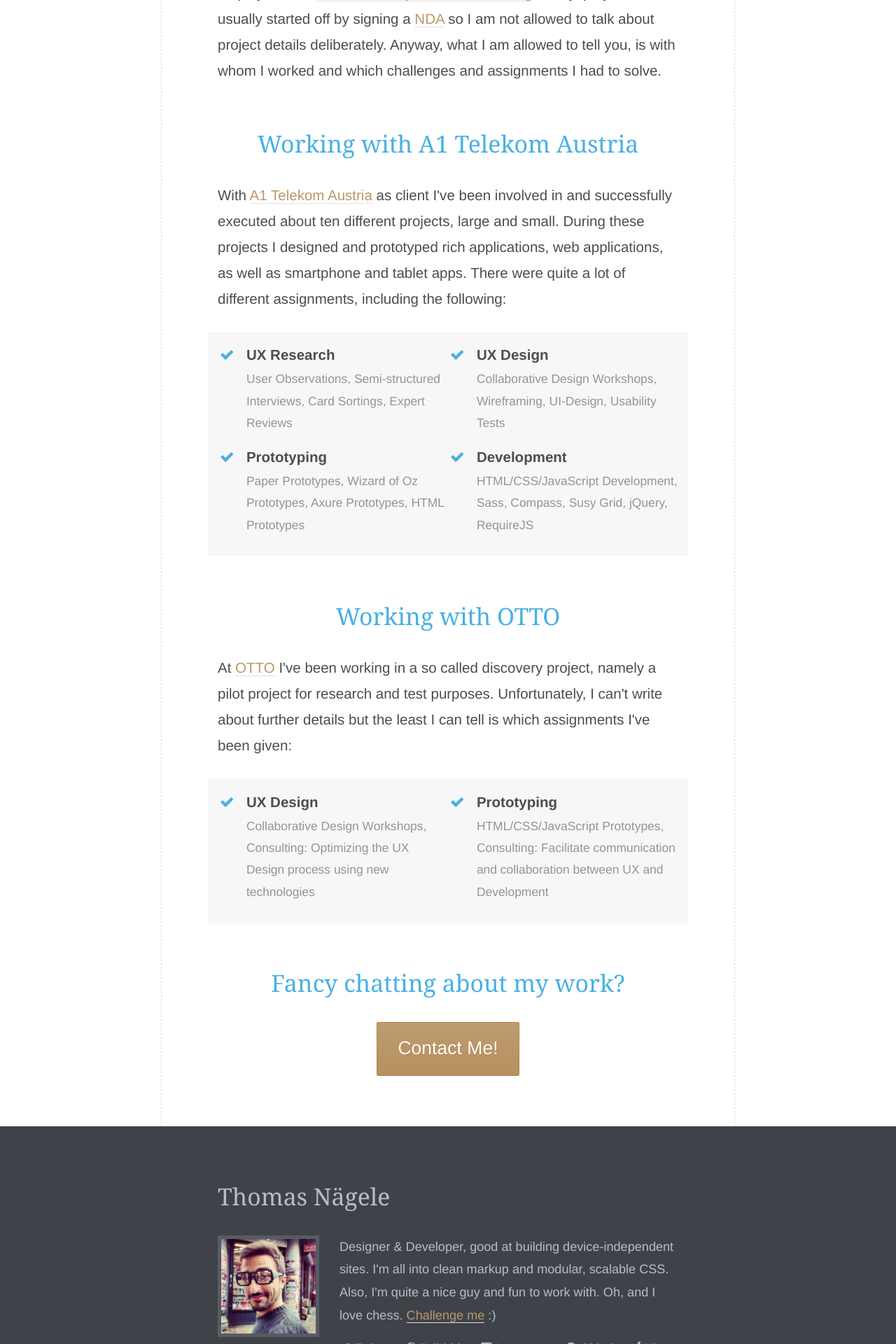
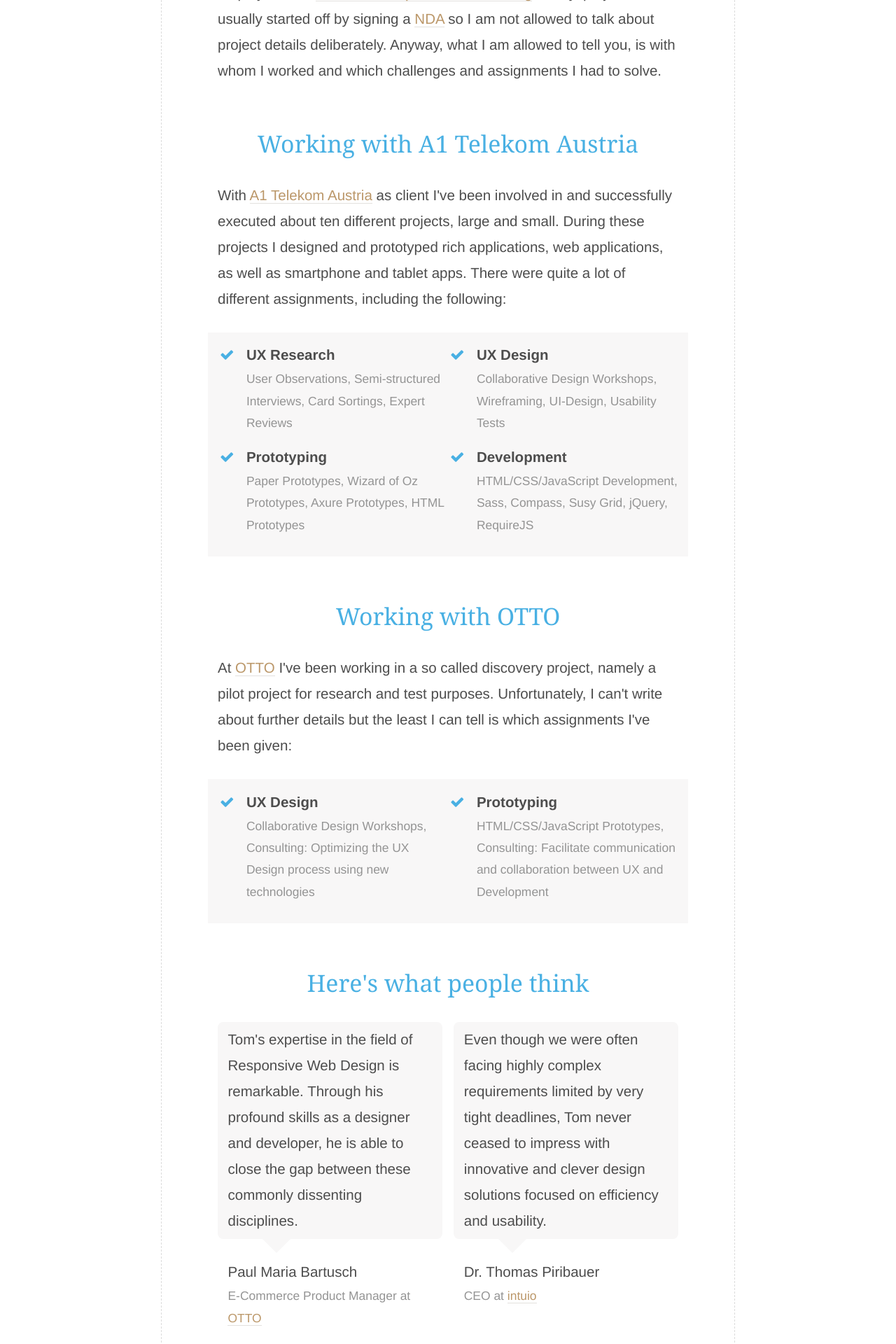
Before and after one commit to xonic/xonic.github.io, a Jekyll site: the page built from work/index.html, in a window 1280 px wide. Shown: the part 1613-3533 px from the top of the page at 70% size. Built offline with Jekyll 4.4.1, drawn with Linux system fonts in a browser that asks for light colours; Markdown is read by kramdown in place of the engine named in the settings; comment, search, counter and statistics services are not loaded.

Commit message:
- add testimonials to work page

```diff
--- a/_sass/base.scss
+++ b/_sass/base.scss
@@ -47,4 +47,5 @@
 	@import "imports/modules/clients";
 	@import "imports/modules/syntax-highlight";
 	@import "imports/modules/msg";
+	@import "imports/modules/testimonial";
 	@import "imports/modules/footer";
--- a/css/base.css
+++ b/css/base.css
@@ -456,12 +456,13 @@
 }
 
 /* line 25, ../_sass/imports/patterns/_clearfix.scss */
-.cf:before, .tiles:before, .nav-main:before, .slides:before, .clients:before, .about-me:before,
+.cf:before, .tiles:before, .nav-main:before, .slides:before, .clients:before, .l-testimonials:before, .about-me:before,
 .cf:after,
 .tiles:after,
 .nav-main:after,
 .slides:after,
 .clients:after,
+.l-testimonials:after,
 .about-me:after {
   content: " ";
   /* 1 */
@@ -470,12 +471,12 @@
 }
 
 /* line 30, ../_sass/imports/patterns/_clearfix.scss */
-.cf:after, .tiles:after, .nav-main:after, .slides:after, .clients:after, .about-me:after {
+.cf:after, .tiles:after, .nav-main:after, .slides:after, .clients:after, .l-testimonials:after, .about-me:after {
   clear: both;
 }
 
 /* line 34, ../_sass/imports/patterns/_clearfix.scss */
-.cf, .tiles, .nav-main, .slides, .clients, .about-me {
+.cf, .tiles, .nav-main, .slides, .clients, .l-testimonials, .about-me {
   *zoom: 1;
   /* 3 */
 }
@@ -2438,6 +2439,48 @@
   color: #822c17;
 }
 
+@media (min-width: 48em) {
+  /* line 16, ../_sass/imports/modules/_testimonial.scss */
+  .l-testimonial {
+    width: 48.7395%;
+    float: left;
+    margin-right: 2.52101%;
+  }
+  /* line 184, ../../../../../../../Library/Ruby/Gems/2.0.0/gems/susy-1.0.9/sass/susy/_grid.scss */
+  .l-testimonial:nth-child(2n) {
+    float: right;
+    margin-right: 0;
+  }
+}
+
+/* line 25, ../_sass/imports/modules/_testimonial.scss */
+.testimonial__quote {
+  position: relative;
+  padding:  6px 12px;
+  padding:  0.6rem 1.2rem;
+  background: #f8f7f7;
+  border-radius: 8px;
+}
+/* line 32, ../_sass/imports/modules/_testimonial.scss */
+.testimonial__quote:after {
+  content: " ";
+  position: absolute;
+  top: 100%;
+  left: 20%;
+  height: 0;
+  width: 0;
+  border: solid transparent;
+  border-top-color: #f8f7f7;
+  border-width: 20px;
+  pointer-events: none;
+}
+
+/* line 47, ../_sass/imports/modules/_testimonial.scss */
+.testimonial__source {
+  padding:  0 12px;
+  padding:  0 1.2rem;
+}
+
 /* line 11, ../_sass/imports/modules/_footer.scss */
 .footer .grid__inner {
   padding-top: 0;
--- a/work/index.html
+++ b/work/index.html
@@ -184,6 +184,37 @@
 
     </section>
 
+    <section class="space-lover">
+
+      <h1 class="subtagline">Here's what people think</h1>
+
+      <ul class="l-testimonials">
+        <li class="l-testimonial">
+          <figure class="testimonial">
+            <blockquote class="testimonial__quote">
+              Tom's expertise in the field of Responsive Web Design is remarkable. Through his profound skills as a designer and developer, he is able to close the gap between these commonly dissenting disciplines.
+            </blockquote>
+            <figcaption class="testimonial__source">
+              <div class="testimonial__name">Paul Maria Bartusch</div>
+              <div class="testimonial__job less-important text--small">E-Commerce Product Manager at <a href="http://otto.de" title="Show their page">OTTO</a></div>
+            </figcaption>
+          </figure>
+        </li>
+        <li class="l-testimonial">
+          <figure class="testimonial">
+            <blockquote class="testimonial__quote">
+              Even though we were often facing highly complex requirements limited by very tight deadlines, Tom never ceased to impress with innovative and clever design solutions focused on efficiency and usability.
+            </blockquote>
+            <figcaption class="testimonial__source">
+              <div class="testimonial__name">Dr. Thomas Piribauer</div>
+              <div class="testimonial__job less-important text--small">CEO at <a href="http://intuio.at" title="Show their page">intuio</a></div>
+            </figcaption>
+          </figure>
+        </li>
+      </ul>
+
+    </section>
+
     <section>
 
       <h1 class="subtagline">Fancy chatting about my work?</h1>
```
Also changed, not shown: _sass/imports/modules/_testimonial.scss (added, +49 -0 lines).
